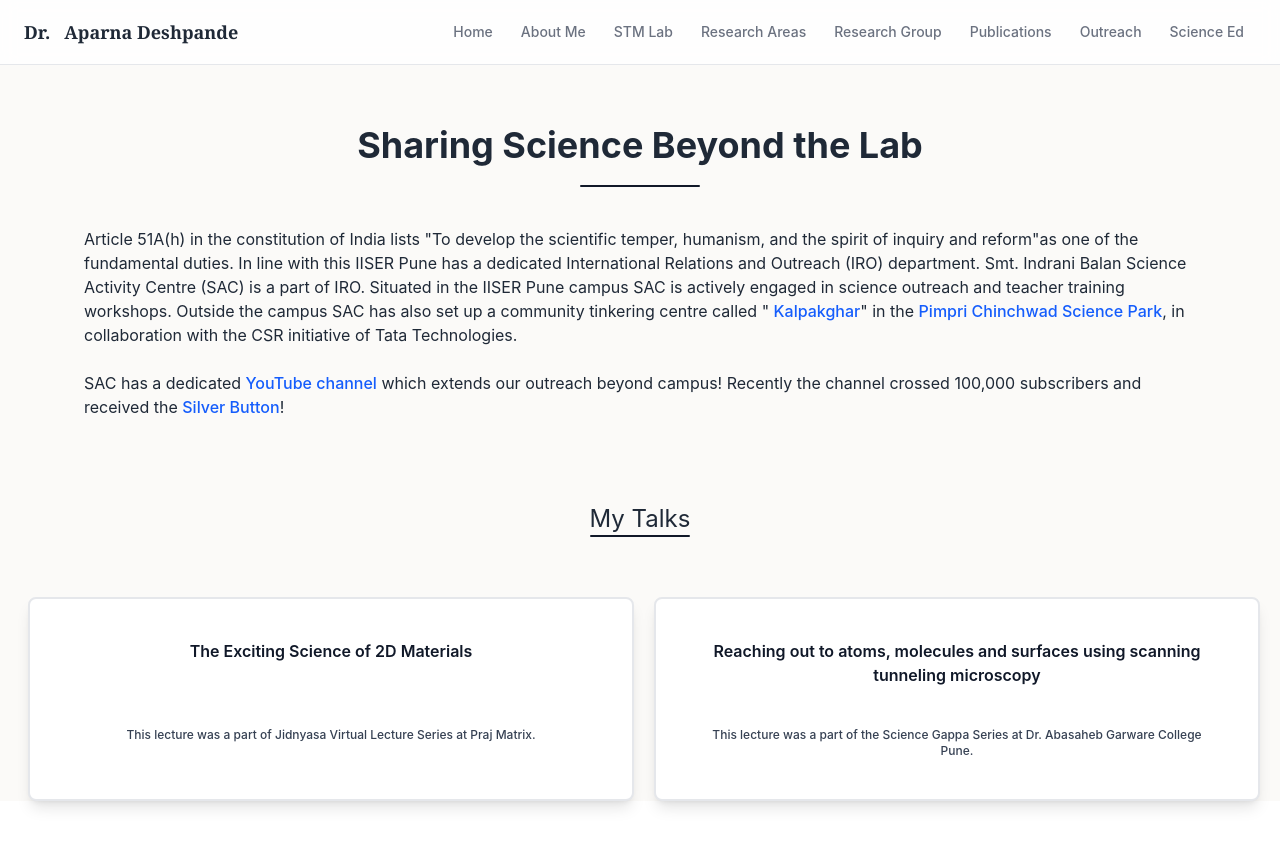
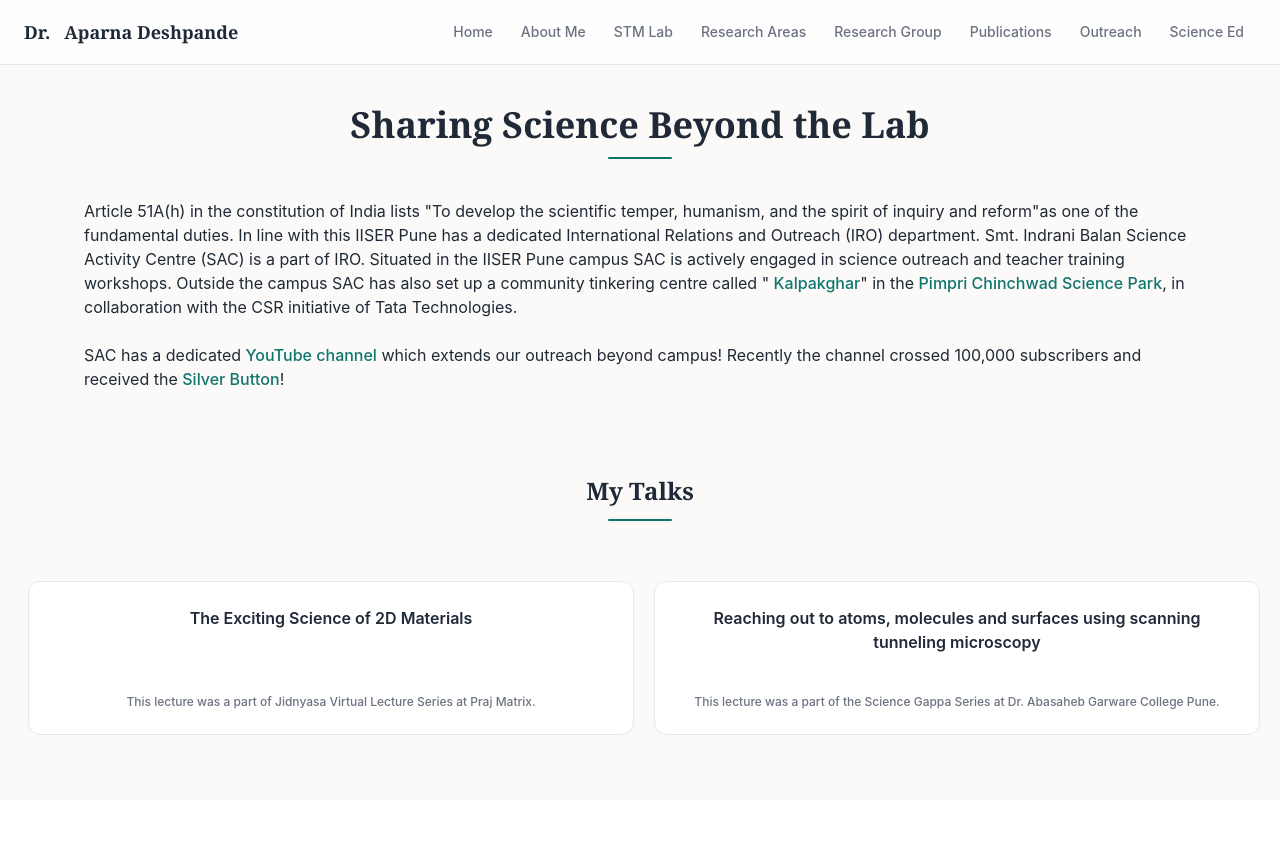
Before and after one commit to draparnadeshpande/portfolio, a Vue app in the folder AparnaDeshpande-IISER/: page /Outreach in a window 1280 px wide. Shown: the top 846 px of the page. After the commit the page ends 800 px from the top, so only its background shows below. Built offline with nearby package versions, Linux system fonts and the light colour scheme.

Commit message:
feat: redesign outreach page

```diff
--- a/AparnaDeshpande-IISER/src/views/OutreachView.vue
+++ b/AparnaDeshpande-IISER/src/views/OutreachView.vue
@@ -1,33 +1,35 @@
 <template>
-  <div class="text-center mt-15 text-4xl font-bold">Sharing Science Beyond the Lab</div>
-  <div class="w-30 h-0.5 bg-[#111828] mx-auto rounded mt-5 mb-5"></div>
-  <div class="justify-content mt-10 sm:ml-15 sm:mr-15">
+  <div>
+    <PageHeader title="Sharing Science Beyond the Lab"></PageHeader>
+    <div class="mt-10 justify-content text-ink sm:ml-15 sm:mr-15">
       Article 51A(h) in the constitution of India  lists "To develop the scientific temper, humanism, and the spirit of inquiry and reform"as one of the fundamental duties.
       In line with this IISER Pune has a dedicated International Relations and Outreach (IRO) department. Smt. Indrani Balan Science Activity Centre (SAC) is a part of IRO.
       Situated in the IISER Pune campus SAC is actively engaged in science outreach and teacher training workshops. Outside the campus SAC has also set up a community tinkering centre called "
-    <a href="https://www.kalpakghar.org/" target="_blank" rel="noopener" class="hover:shadow-lg transition text-blue-600 hover:underline">Kalpakghar</a>" in the <a href="https://www.pcsciencepark.org/" target="_blank" rel="noopener" class="hover:shadow-lg transition text-blue-600 hover:underline">Pimpri Chinchwad Science Park</a>, in collaboration with the CSR initiative of Tata Technologies.
+      <a href="https://www.kalpakghar.org/" target="_blank" rel="noopener">Kalpakghar</a>" in the <a href="https://www.pcsciencepark.org/" target="_blank" rel="noopener">Pimpri Chinchwad Science Park</a>, in collaboration with the CSR initiative of Tata Technologies.
       <br/><br/>
-    SAC has a dedicated <a href="https://www.youtube.com/@IISERPuneScienceActivityCentre/featured" target="_blank" rel="noopener" class="hover:shadow-lg transition text-blue-600 hover:underline">YouTube channel</a> which extends our outreach beyond campus! Recently the channel crossed 100,000 subscribers and received the <a href="https://x.com/ScienceActivity" target="_blank" rel="noopener" class="hover:shadow-lg transition text-blue-600 hover:underline">Silver Button</a>!
+      SAC has a dedicated <a href="https://www.youtube.com/@IISERPuneScienceActivityCentre/featured" target="_blank" rel="noopener">YouTube channel</a> which extends our outreach beyond campus! Recently the channel crossed 100,000 subscribers and received the <a href="https://x.com/ScienceActivity" target="_blank" rel="noopener">Silver Button</a>!
       <br/><br/>
     </div>
-  <div class="text-center text-bold text-2xl mt-15">My Talks</div>
-  <div class="w-25 h-0.5 bg-[#111828] mx-auto rounded"></div>
-  <div class="grid grid-cols-1 sm:grid-cols-2 lg:grid-cols-2 ml-1 sm:mr-10 mt-15 mb-20 gap-5 w-full">
-    <div v-for="(tile, idx) in talks" :key="idx"
-        class="max-w-full bg-white rounded-lg shadow-lg p-6 hover:shadow-lg transition-shadow duration-300 px-10 py-10 text-center flex flex-col border border-2 border-gray-200">
-      <a :href="tile.link" target="_blank" rel="noopener" class="flex flex-col flex-grow">
-        <h3 class="text-l font-semibold text-gray-900 mb-2 h-15">
+    <h2 class="mt-15 text-center font-serif text-2xl font-semibold text-ink">My Talks</h2>
+    <div class="section-rule"></div>
+    <div class="ml-1 mb-20 mt-15 grid w-full grid-cols-1 gap-5 sm:mr-10 sm:grid-cols-2 lg:grid-cols-2">
+      <div v-for="(tile, idx) in talks" :key="idx" class="card flex max-w-full flex-col text-center">
+        <a :href="tile.link" target="_blank" rel="noopener" class="flex flex-grow flex-col">
+          <h3 class="mb-2 h-15 text-base font-semibold text-ink">
             {{ tile.title }}
           </h3>
-        <p class="text-gray-700 text-xs mt-5 text-center">
+          <p class="mt-5 text-center text-xs text-ink-muted">
             {{ tile.description }}
           </p>
         </a>
       </div>
     </div>
+  </div>
 </template>
 
 <script setup>
+import PageHeader from '@/components/PageHeader.vue';
+
 const talks = [
   {
     title: "The Exciting Science of 2D Materials",
```
Lines whose indentation alone changed are shown as unchanged.
